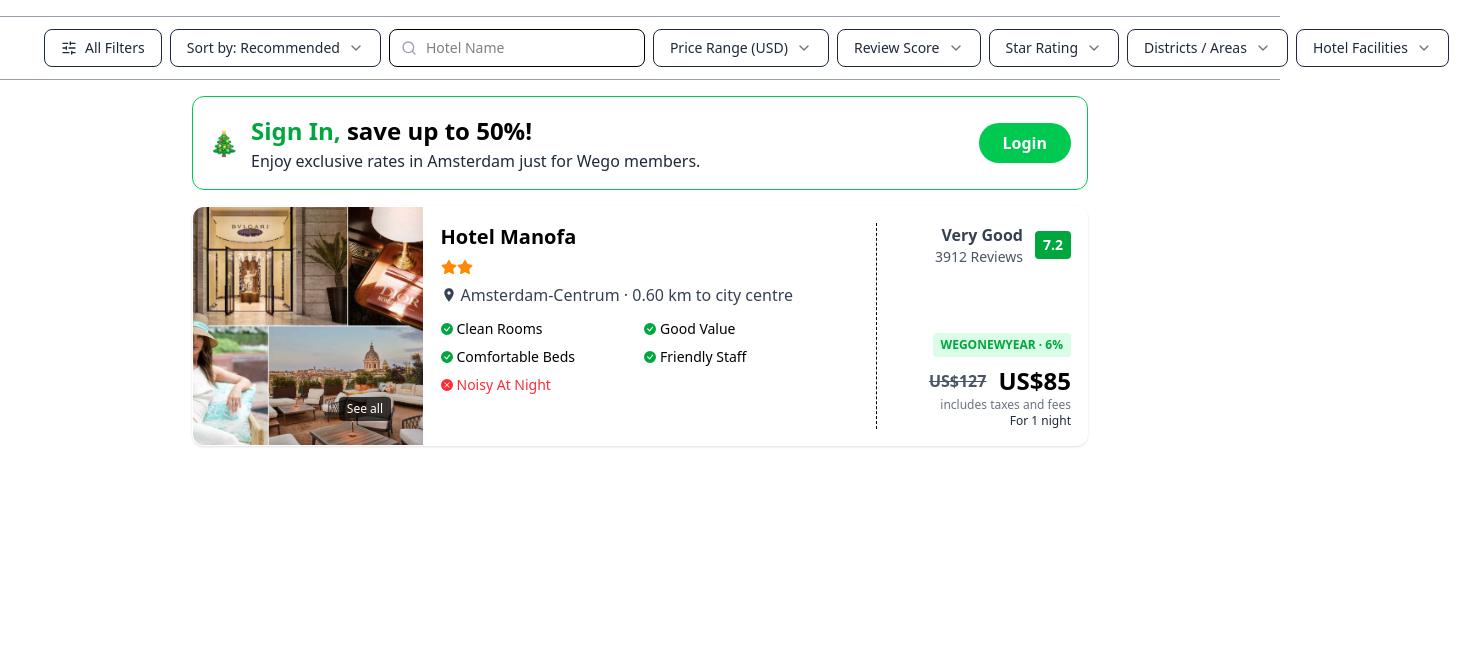
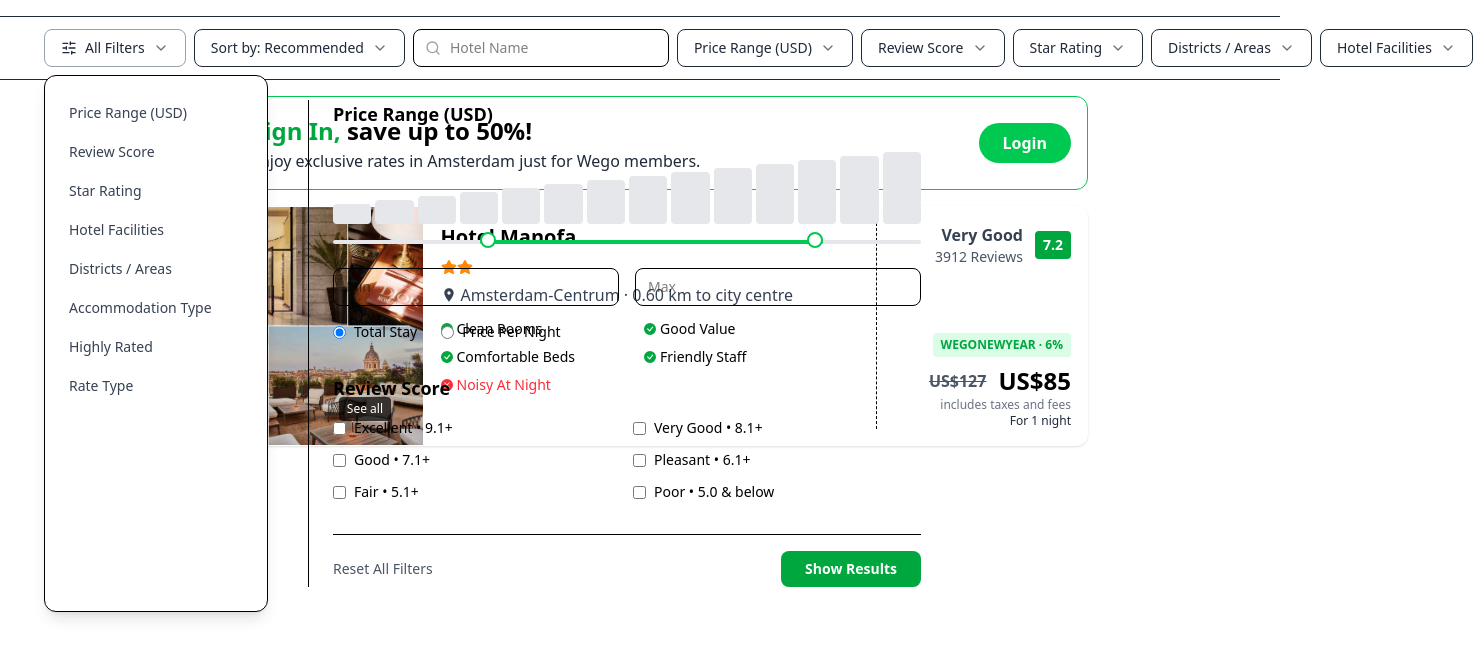
Before and after one commit to ahamedasif07/map-location, a Next.js app: page / in a window 1280 px wide. Both pictures are taken after a click on the button "All Filters". Shown: the top 658 px of the page, 1473 px wide, since content can reach past the window. Built offline with nearby package versions, Linux system fonts and the light colour scheme.

Commit message:
all filter dp set up

```diff
--- /dev/null
+++ b/src/components/AllFilterButton.jsx
@@ -0,0 +1,110 @@
+const AllFiltersDropdown = () => {
+  return (
+    <div className="w-[90vw] md:w-[900px] max-h-[80vh] overflow-y-auto p-6">
+      <div className="grid grid-cols-1 md:grid-cols-[240px_1fr] gap-6">
+        {/* LEFT FILTER MENU */}
+        <div className="space-y-4 border-r pr-4 hidden md:block">
+          {[
+            "Price Range (USD)",
+            "Review Score",
+            "Star Rating",
+            "Hotel Facilities",
+            "Districts / Areas",
+            "Accommodation Type",
+            "Highly Rated",
+            "Rate Type",
+          ].map((item) => (
+            <button
+              key={item}
+              className="w-full text-left text-sm font-medium text-gray-700 hover:text-black"
+            >
+              {item}
+            </button>
+          ))}
+        </div>
+
+        {/* RIGHT CONTENT */}
+        <div className="space-y-8">
+          {/* PRICE RANGE */}
+          <div>
+            <h3 className="text-lg font-semibold mb-4">Price Range (USD)</h3>
+
+            {/* Histogram */}
+            <div className="flex items-end gap-1 h-20 mb-4">
+              {Array.from({ length: 14 }).map((_, i) => (
+                <div
+                  key={i}
+                  className="flex-1 bg-gray-200 rounded"
+                  style={{ height: `${20 + i * 4}px` }}
+                />
+              ))}
+            </div>
+
+            {/* Slider fake */}
+            <div className="relative h-1 bg-gray-200 rounded mb-6">
+              <div className="absolute left-1/4 right-1/6 h-1 bg-green-500 rounded" />
+              <div className="absolute left-1/4 -top-2 w-4 h-4 bg-white border-2 border-green-500 rounded-full" />
+              <div className="absolute right-1/6 -top-2 w-4 h-4 bg-white border-2 border-green-500 rounded-full" />
+            </div>
+
+            <div className="grid grid-cols-2 gap-4">
+              <input
+                type="number"
+                placeholder="Min"
+                className="border rounded-lg px-3 py-2 text-sm"
+              />
+              <input
+                type="number"
+                placeholder="Max"
+                className="border rounded-lg px-3 py-2 text-sm"
+              />
+            </div>
+
+            <div className="flex gap-6 mt-4 text-sm">
+              <label className="flex items-center gap-2">
+                <input type="radio" name="priceType" defaultChecked />
+                Total Stay
+              </label>
+              <label className="flex items-center gap-2">
+                <input type="radio" name="priceType" />
+                Price Per Night
+              </label>
+            </div>
+          </div>
+
+          {/* REVIEW SCORE */}
+          <div>
+            <h3 className="text-lg font-semibold mb-4">Review Score</h3>
+
+            <div className="grid grid-cols-1 sm:grid-cols-2 gap-3 text-sm">
+              {[
+                "Excellent • 9.1+",
+                "Very Good • 8.1+",
+                "Good • 7.1+",
+                "Pleasant • 6.1+",
+                "Fair • 5.1+",
+                "Poor • 5.0 & below",
+              ].map((item) => (
+                <label key={item} className="flex items-center gap-2">
+                  <input type="checkbox" />
+                  {item}
+                </label>
+              ))}
+            </div>
+          </div>
+
+          {/* FOOTER */}
+          <div className="flex justify-between items-center border-t pt-4">
+            <button className="text-sm font-medium text-gray-600 hover:underline">
+              Reset All Filters
+            </button>
+            <button className="bg-green-600 text-white px-6 py-2 rounded-lg text-sm font-semibold hover:bg-green-700">
+              Show Results
+            </button>
+          </div>
+        </div>
+      </div>
+    </div>
+  );
+};
+export default AllFiltersDropdown;
--- a/src/components/FilterBar.jsx
+++ b/src/components/FilterBar.jsx
@@ -8,6 +8,7 @@
   ChevronRight,
   FileVideo,
 } from "lucide-react";
+import AllFiltersDropdown from "./AllFilterButton";
 
 const FilterButton = ({ label, children, icon }) => {
   const [open, setOpen] = React.useState(false);
@@ -90,7 +91,7 @@
   };
 
   return (
-    <div className="w-full border-y border-gray-400 mt-4">
+    <div className="w-full border-y border-gray-800 mt-4">
       <div
         className=" max-w-7xl mx-auto bg-white
      rounded-xl px-3 py-3  relative"
@@ -116,7 +117,17 @@
           className="flex gap-2 overflow-x-auto md:overflow-x-visible scroll-smooth px-8 scrollbar-none"
         >
           {filters.map((filter) => {
-            if (filter.isSearch) {
+            if (filter.label === "All Filters") {
+              return (
+                <FilterButton
+                  key={filter.label}
+                  label={filter.label}
+                  icon={filter.icon}
+                >
+                  <AllFiltersDropdown />
+                </FilterButton>
+              );
+            } else if (filter.isSearch) {
               return (
                 <div key={filter.label} className="relative flex-shrink-0">
                   <Search
```
